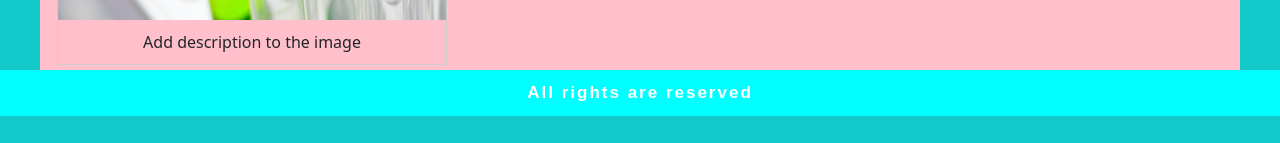
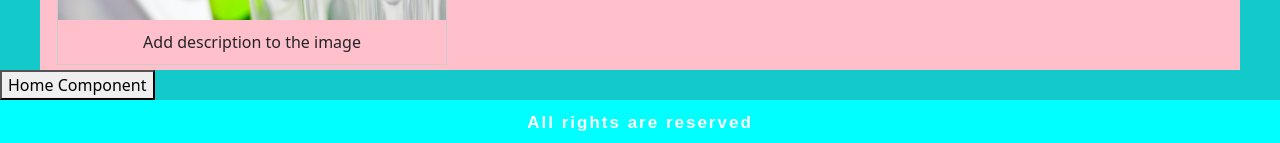
Before and after one commit to ismailbaig/trainingDemo, an Angular app: page / in a window 1280 px wide. Shown: the part 1494-1637 px from the top of the page. Before the commit the page ends 1610 px from the top, so only its background shows below. Built offline with nearby package versions, Linux system fonts and the light colour scheme.

Commit message:
added click event and a new component

```diff
--- a/src/app/app.component.html
+++ b/src/app/app.component.html
@@ -32,6 +32,9 @@
         <div class="desc">Add description to the image</div>
     </div>
 </div>
+
+<midoc-home></midoc-home>
+
 <footer>
 All rights are reserved
 
--- a/src/app/app.module.ts
+++ b/src/app/app.module.ts
@@ -2,10 +2,12 @@ import { NgModule } from '@angular/core';
 import { BrowserModule } from '@angular/platform-browser';
 
 import { AppComponent } from './app.component';
+import { HomeComponent } from './home/home.component';
 
 @NgModule({
   declarations: [
-    AppComponent
+    AppComponent,
+    HomeComponent
   ],
   imports: [
     BrowserModule
--- /dev/null
+++ b/src/app/home/home.component.html
@@ -0,0 +1,5 @@
+<div>
+
+    <button   (click)="getDetails()" >Home Component</button>
+
+</div>
--- /dev/null
+++ b/src/app/home/home.component.ts
@@ -0,0 +1,17 @@
+import { Component } from "@angular/core";
+
+@Component({
+    selector: 'midoc-home',
+    templateUrl: './home.component.html'
+})
+export class HomeComponent{
+    title: string;
+
+    constructor(){
+        this.title = 'Home Title';
+    }
+
+    getDetails(){
+        alert('get details');
+    }
+}
```
